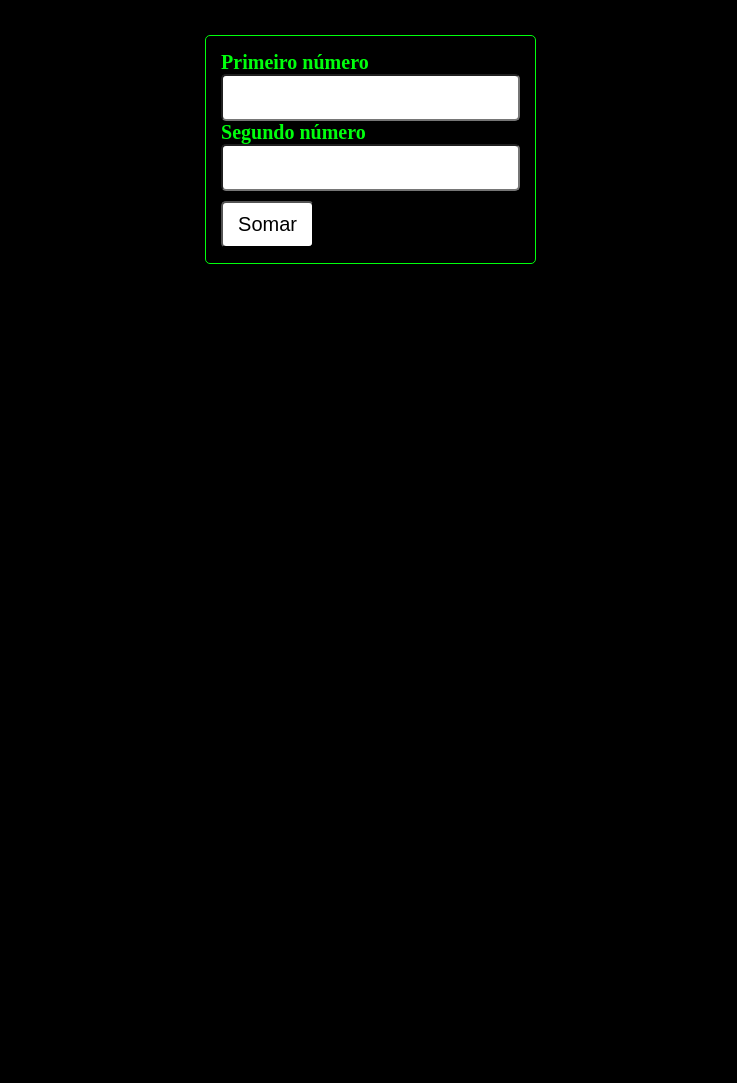
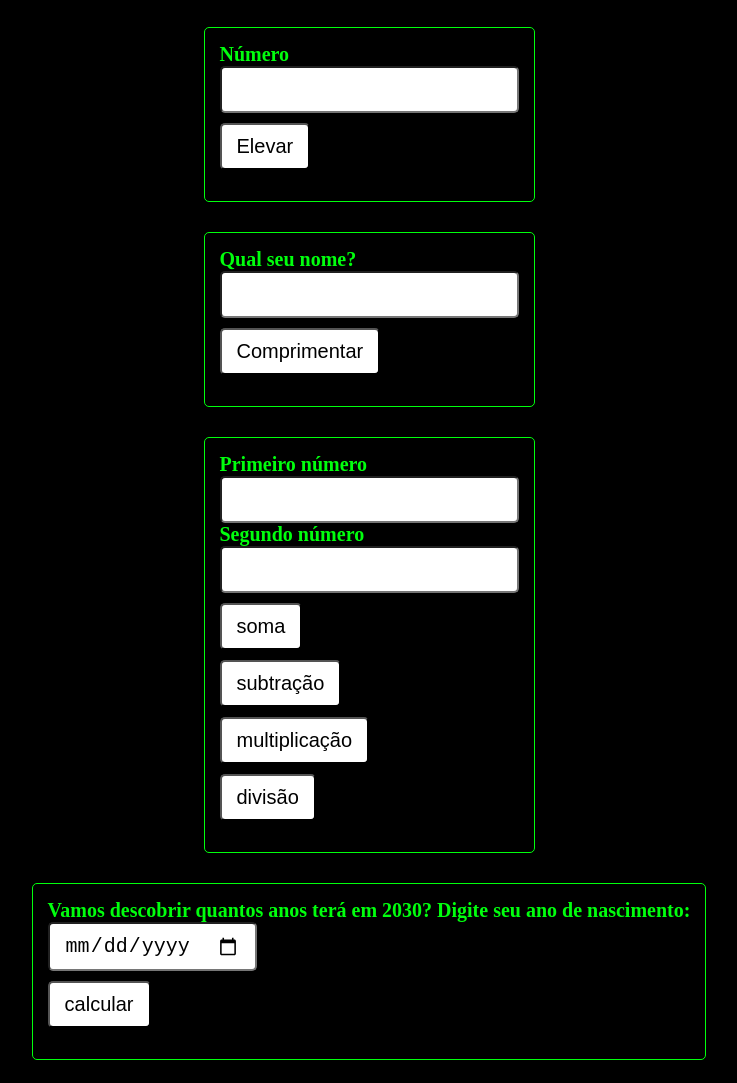
Before and after one commit to DaviChaves16/Logica-Programa-o, a plain HTML site: page Aula 2/index.html in a window 1280 px wide. Shown: the part 255-1338 px from the top of the page, without its empty margins (271-1008 px from the left). Before the commit the page ends 808 px from the top, so only its background shows below. Drawn offline with Linux system fonts and the light colour scheme.

Commit message:
Add files via upload

```diff
--- a/Aula 2/css/style.css
+++ b/Aula 2/css/style.css
@@ -1,8 +1,8 @@
 body{
     background-color: black;
-    width: 99vw;
-    height: 99vh;
+    color: white;
     display: flex;
+    flex-direction: column;
     align-items: center;
     justify-content: center;
 }
@@ -12,7 +12,7 @@ label{
     font-weight: bold;
     display: block;
 }
-.somar{
+.container{
     width: fit-content;
     height: fit-content;
     border: 1px solid rgb(0, 255, 13);
@@ -31,7 +31,7 @@ input[type="button"]{
     border-radius: 5px;
     display: block;
 }
-input[type="number"]{
+input {
     background-color: rgb(255, 255, 255);
     font-size: 20px;
     padding-top: 10px;
--- a/Aula 2/index.html
+++ b/Aula 2/index.html
@@ -9,14 +9,49 @@
 
 </head>
 <body>
-        <div class="somar">
+        <div class="container">
             <label for="x">Primeiro número</label>
             <input type="number" nome="x" id="x">
             <label for="y">Segundo número</label>
             <input type="number" nome="y" id="y">
             <input type="button" onclick="somar()" value="Somar">
-            <script src="./js/script.js"> </script>
+        </div>
 
+        <div class="container">
+            <label for="x.elevado">Número</label>
+            <input type="number" nome="x.elevado" id="x.elevado">
+            <input type="button" onclick="elevar()" value="Elevar">
+            <p id="Resultadoquadrado"></p>
         </div>
+
+        <div class="container">
+            <label for="comprimento">Qual seu nome?</label>
+            <input type="texto" nome="comprimento" id="comprimento">
+            <input type="button" onclick="comprimento()" value="Comprimentar">
+            <p id="saudacao"></p>
+        </div>
+
+        <div class="container">
+            <label for="n1">Primeiro número</label>
+            <input type="number" nome="n1" id="n1">
+            <label for="n2">Segundo número</label>
+            <input type="number" nome="n2" id="n2">
+            <input type="button" onclick="soma()" value="soma">
+            <input type="button" onclick="menos()" value="subtração">
+            <input type="button" onclick="vezes()" value="multiplicação">
+            <input type="button" onclick="dividir()" value="divisão">
+            <p id="resultado"></p>
+        </div>
+
+        <div class="container">
+            <label for="idade">Vamos descobrir quantos anos terá em 2030? Digite seu ano de nascimento:</label>
+            <input type="date" nome="idade" id="idade">
+            <input type="button" onclick="idade()" value="calcular">
+            <p id="calculo"></p>
+        </div>
+
+
+
+        <script src="./js/script.js"></script>
 </body>
 </html>
--- a/Aula 2/js/script.js
+++ b/Aula 2/js/script.js
@@ -3,5 +3,50 @@ function somar(){
     const y = Number(document.getElementById("y").value);
     let resultado= x+y;
     alert(resultado);
+}
 
+function elevar(){
+    const xelevado = Number(document.getElementById("x.elevado").value);
+    let resultado= xelevado*xelevado;
+    document.getElementById("Resultadoquadrado").innerHTML = 'Resultado obtido ' + resultado;
 }
+
+function comprimento(){
+    const nome = document.getElementById("comprimento").value;
+    document.getElementById("saudacao").innerHTML = 'Seja bem vindo! ' + nome ;
+}
+
+function soma(){
+    const n1 = Number(document.getElementById("n1").value);
+    const n2 = Number(document.getElementById("n2").value);
+    let resultado= n1+n2;
+    document.getElementById("resultado").innerHTML = 'O resultado é ' + resultado;
+}
+
+function menos(){
+    const n1 = Number(document.getElementById("n1").value);
+    const n2 = Number(document.getElementById("n2").value);
+    let resultado= n1-n2;
+    document.getElementById("resultado").innerHTML = 'O resultado é ' + resultado;
+}
+
+function vezes(){
+    const n1 = Number(document.getElementById("n1").value);
+    const n2 = Number(document.getElementById("n2").value);
+    let resultado= n1*n2;
+    document.getElementById("resultado").innerHTML = 'O resultado é ' + resultado;
+}
+
+function dividir(){
+    const n1 = Number(document.getElementById("n1").value);
+    const n2 = Number(document.getElementById("n2").value);
+    let resultado= n1/n2;
+    document.getElementById("resultado").innerHTML = 'O resultado é ' + resultado;
+}
+
+function idade(){
+    const idade = new Date(document.getElementById("idade").value);
+    const data = new Date("2030/12/31");
+    let resultado= data.getFullYear() - idade.getFullYear();
+    document.getElementById("calculo").innerHTML = 'Sua idade será: ' + resultado;
+}
```
